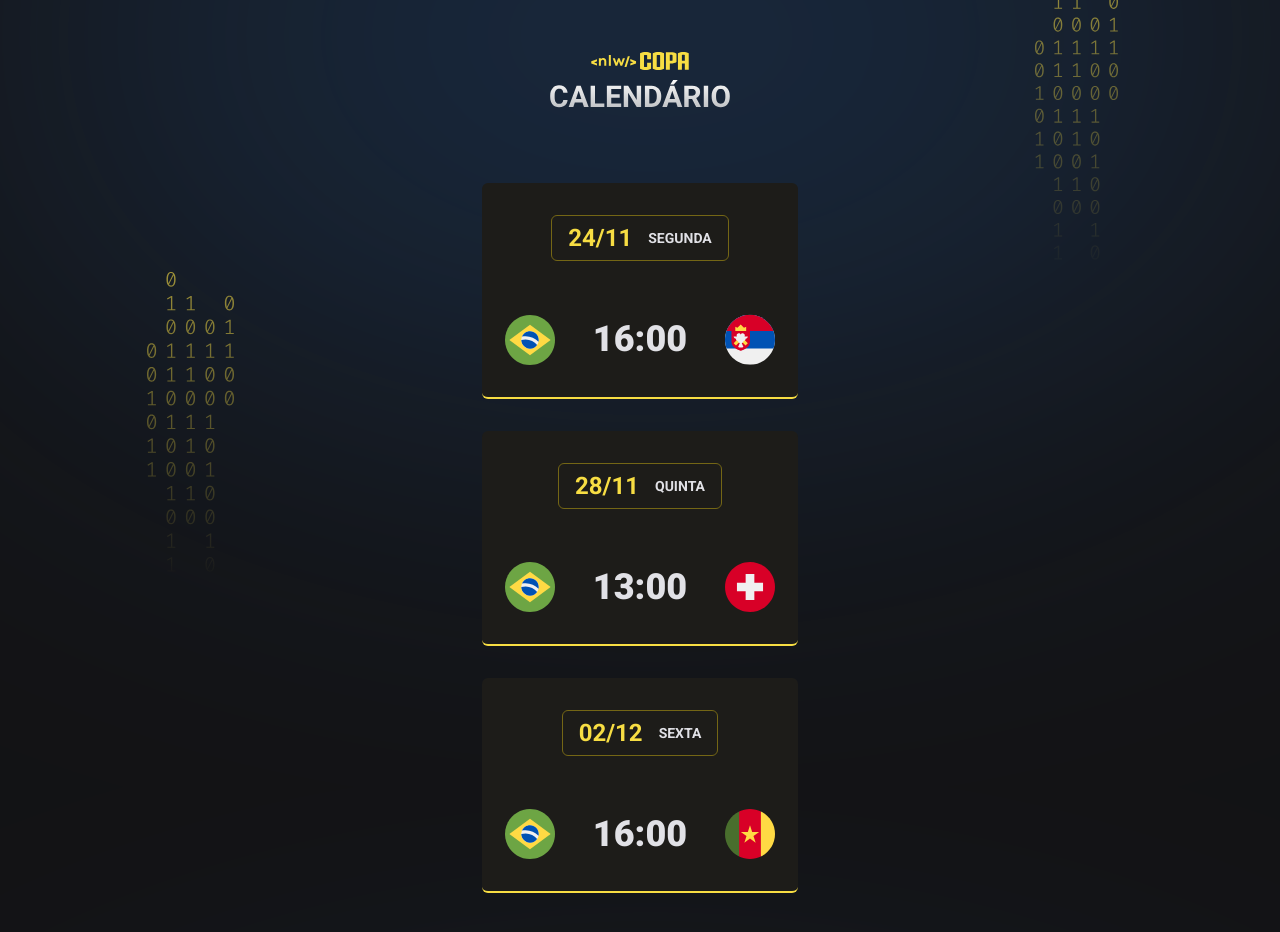
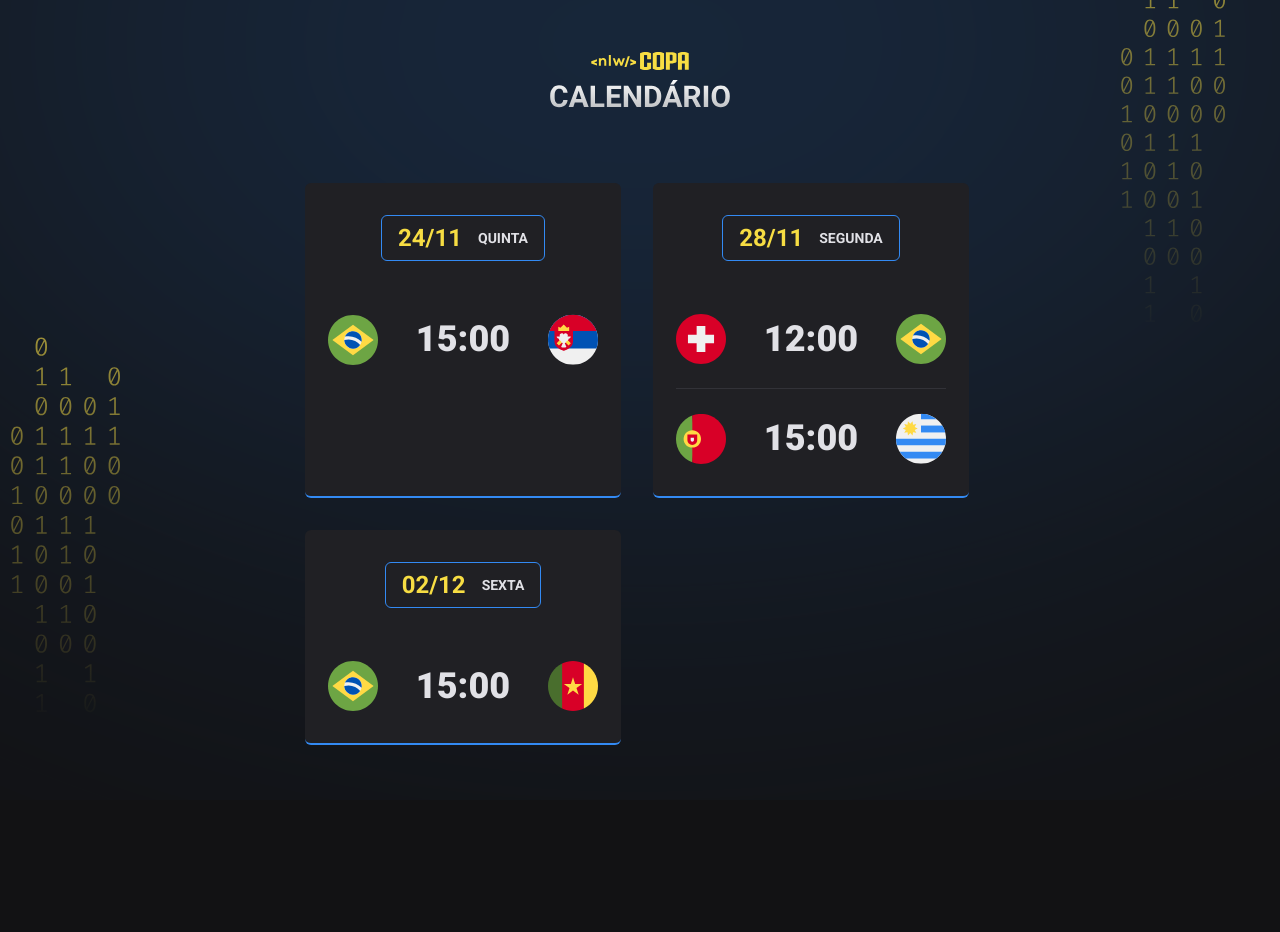
Before and after one commit to Marqueba/nlw-copa-explorer, a plain HTML site: page index.html in a window 1280 px wide. After the commit the page ends 800 px from the top, so only its background shows below. Drawn offline with Linux system fonts and the light colour scheme.

Commit message:
Projeto Finalizado.

```diff
--- a/index.html
+++ b/index.html
@@ -11,9 +11,12 @@
         <link href="https://fonts.googleapis.com/css2? family=Roboto:wght@700;900&display=swap" rel="stylesheet">
 
     </head>
-    <body>
+    <body class="blue">
         <div id="app">
-
+            <header>
+                <img src="./assets/logo.svg" alt="Logo da NLW">
+            </header>
+            <main id="cards"></main>
         </div>
         <script src="./main.js"></script>
     </body>
--- a/main.js
+++ b/main.js
@@ -8,9 +8,11 @@ function createGame (player1, hour, player2) {
     `
 }
 
+let delay = -0.3;
 function createCard(date, day, games) {
+    delay = delay + 0.3;
     return `
-    <div class="card">
+    <div class="card" style="animation-delay: ${delay}s">
         <h2>${date} <span>${day}</span></h2>
         <ul>
             ${games}
@@ -19,13 +21,10 @@ function createCard(date, day, games) {
     `
 }
 
-document.querySelector('#app').innerHTML = `
-            <header>
-                <img src="./assets/logo.svg" alt="Logo da NLW">
-            </header>
-            <main id="cards">
-                ${createCard('24/11', 'segunda', createGame('brazil', '16:00', 'serbia'))}
-                ${createCard('28/11', 'quinta', createGame('brazil', '13:00', 'switzerland'))}
-                ${createCard('02/12', 'sexta', createGame('brazil', '16:00', 'cameroon'))}
-            </main>
-`
+document.querySelector('#cards').innerHTML =
+    createCard('24/11', 'quinta', createGame('brazil', '15:00', 'serbia'))
+    +
+    createCard('28/11', 'segunda', createGame('switzerland', '12:00', 'brazil')
+        + createGame('portugal', '15:00', 'uruguai'))
+    +
+    createCard('02/12', 'sexta', createGame('brazil', '15:00', 'cameroon'))
--- a/style.css
+++ b/style.css
@@ -2,6 +2,27 @@
     margin: 0;
     padding: 0;
     box-sizing: border-box;
+}
+
+:root {
+    --card-title-border-color: #746615;
+    --card-color-primary: #f7dd43;
+    --card-bg-color: #1d1c19;
+    --bg: url(./assets/bg-yellow.svg);
+}
+
+body.blue {
+    --card-title-border-color: #338af3;
+    --card-color-primary: #338af3;
+    --card-bg-color: #202024;
+    --bg: url(./assets/bg-blue.svg);
+}
+
+body.green {
+    --card-title-border-color: #047c3f;
+    --card-color-primary: #047c3f;
+    --card-bg-color: #1a1f1b;
+    --bg: url(./assets/bg-green.svg);
 }
 
 ul {
@@ -10,9 +31,10 @@ ul {
 
 body {
     background-color: #121214;
-    background-image: url("./assets/bg.svg");
-    background-position-x: center;
-    background-position-y: -715px;
+    background-image: var(--bg);
+    background-position: top center;
+    background-repeat: no-repeat;
+    background-size: cover;
 }
 
 body * {
@@ -21,7 +43,8 @@ body * {
 
 #app {
     width: fit-content;
-    margin: 52px auto;
+    margin: auto;
+    padding-top: 52px;
 }
 
 header {
@@ -41,8 +64,8 @@ header {
     padding: 32px 23px;
     text-align: center;
 
-    background: #1d1c19;
-    border-bottom: 2px solid #f7dd43;
+    background: var(--card-bg-color);
+    border-bottom: 2px solid var(--card-color-primary);
     border-radius: 6px;
 }
 
@@ -53,7 +76,7 @@ header {
     align-items: center;
 
     padding: 8px 16px;
-    border: 1px solid #746615;
+    border: 1px solid var(--card-title-border-color);
     border-radius: 6px;
 
     width: fit-content;
@@ -96,3 +119,38 @@ header {
 
     color: #e1e1e6;
 }
+
+.card h2:hover,
+.card ul li strong:hover,
+.card ul li img:hover {
+    transform: scale(1.1);
+}
+
+.card h2:hover,
+.card ul li strong:hover,
+.card ul li img:hover {
+    transition: transform 0.3s;
+}
+
+.card {
+    opacity: 0;
+    animation: appear .2s forwards;
+}
+
+@keyframes appear {
+    0% {
+        transform: translateY(-50px);
+        opacity: 0;
+    }
+    100% {
+        opacity: 1;
+    }
+}
+
+@media (min-width: 700px) {
+    #cards {
+        max-width: 670px;
+        flex-direction: row;
+        flex-wrap: wrap;
+    }
+}
```
Also changed, not shown: .github/preview.png (added), assets/bg-blue.svg (added), assets/bg-green.svg (added), assets/bg-yellow.svg (added), assets/bg.svg (deleted), assets/icon-portugal.svg (added), assets/icon-uruguai.svg (added), 1 other file.
